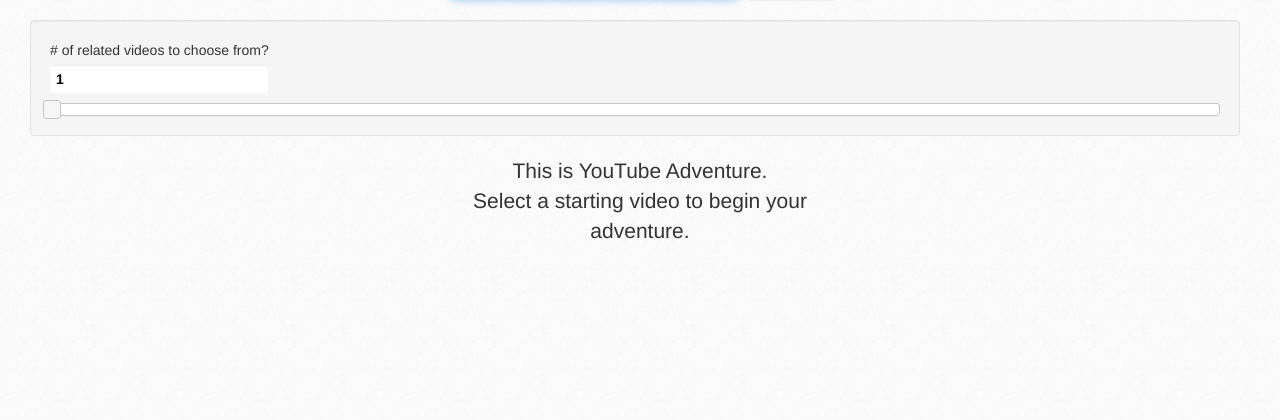
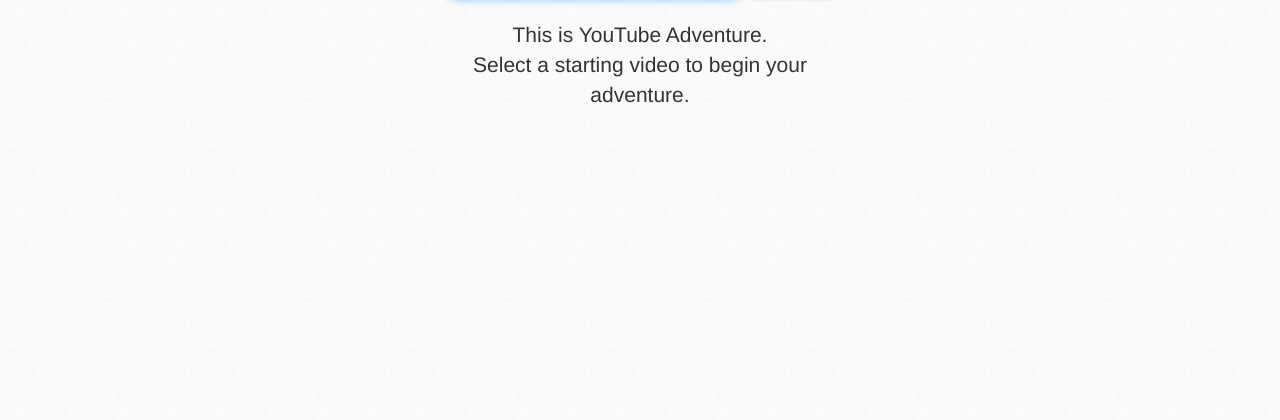
Before and after one commit to brianhou/YouTubeRadio, a Django app: page / in a window 1280 px wide. Shown: the part 203-623 px from the top of the page. Run offline with Django 3.2, Linux system fonts and the light colour scheme; some libraries are stand-ins or nearby versions.

Commit message:
moved slider to play page

```diff
--- a/YouTubeRadio/templates/adventure/base.html
+++ b/YouTubeRadio/templates/adventure/base.html
@@ -30,11 +30,6 @@
                     <button class="btn btn-primary" id="search_button" type="submit"><i class="icon-search icon-white"></i> Search</button>
                 </form>
             </div>
-            <div class="well span12" id="slider-text">
-                <label for="adventure-type"># of related videos to choose from?</label>
-                <input type="text" id="adventure-type" style="border: 0; color: #000000; font-weight:bold;" />
-                <div id="slider"></div>
-            </div>
             <div id="content" class="container-fluid">
                 {% block content %}
                 {% endblock %}
--- a/YouTubeRadio/templates/adventure/index.html
+++ b/YouTubeRadio/templates/adventure/index.html
@@ -16,6 +16,11 @@
                 <button class="btn btn-success" type="button" onclick="javascript:watch(nextVideo);"><i class="icon-thumbs-up icon-white"></i> Play It!</button>
                 <button class="btn btn-danger" type="button" onclick="javascript:selectNextVideo();"><i class="icon-thumbs-down icon-white"></i> Skip It!</button>
             </div>
+            <div class="well" id="slider-text">
+                <label for="adventure-type"># of related videos to choose from?</label>
+                <input type="text" id="adventure-type" style="border: 0; color: #000000; font-weight:bold;" />
+                <div id="slider"></div>
+            </div>
             <div id="shareBox" class="well"><p class="lead">Share this video:</p><input id="shareLink" type="text"></input></div>
         </div>
         <div class="offset1 span8">
--- a/adventure/static/js/application.js
+++ b/adventure/static/js/application.js
@@ -64,8 +64,6 @@
     if (query) {
         // Make sure player is hidden away.
         $("#play").fadeOut();
-        $("#slider").fadeOut();
-        $("#slider-text").fadeOut();
         $("#intro").fadeIn();
 
         // Use YouTube API to fetch search results
@@ -124,7 +122,7 @@
 
 $(function() {
     $("#slider").slider({
-        value: 1,
+        value: 10,
         min: 1,
         max: 25,
         step: 1,
```
